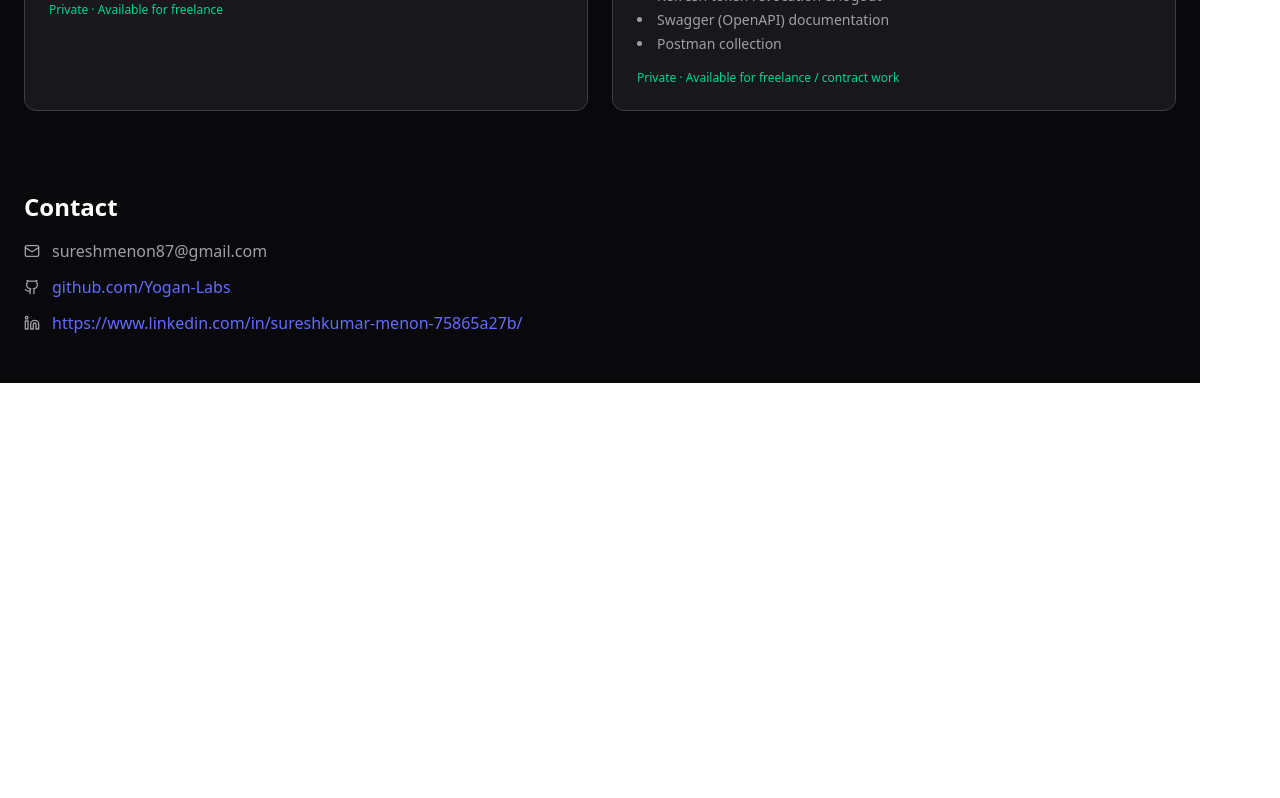
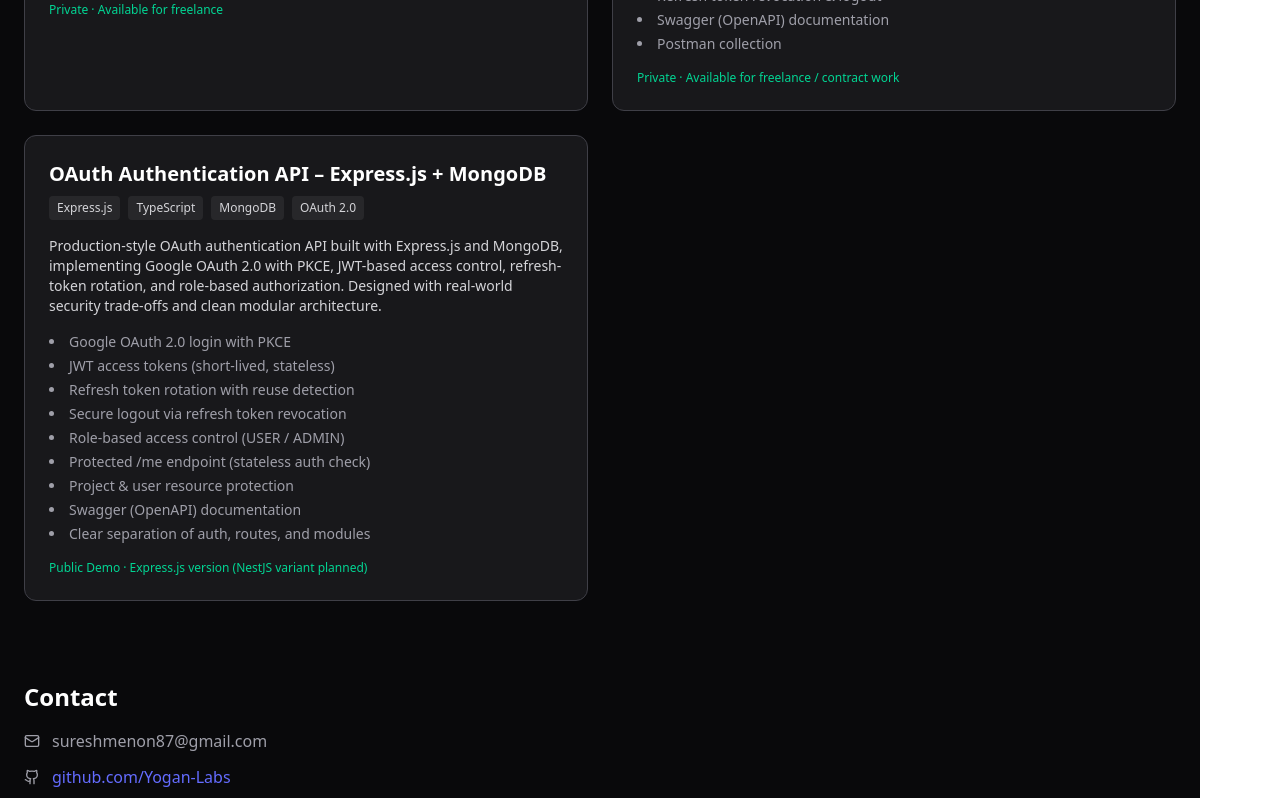
Before and after one commit to Yogan-Labs/yogan-labs-portfolio, a React (Vite) app: page / in a window 1280 px wide. Shown: the part 680-1478 px from the top of the page. Before the commit the page ends 1063 px from the top, so only its background shows below. Built offline with nearby package versions, Linux system fonts and the light colour scheme.

Commit message:
added new data

```diff
--- a/src/data/projects.ts
+++ b/src/data/projects.ts
@@ -16,7 +16,8 @@ export const projects = [
       "Swagger & Postman collection",
     ],
     status: "Private · Available for freelance",
-  },{
+  },
+  {
     id: "api-user-express",
     title: "API User – Auth & User Management (Express.js)",
     stack: ["Express.js", "TypeScript", "MongoDB"],
@@ -25,7 +26,7 @@ export const projects = [
       "Refresh Token Rotation",
       "RBAC",
       "Rate Limiting",
-    "Swagger"
+      "Swagger",
     ],
     description:
       "Production-ready user management and authentication API built with Express.js, featuring secure JWT auth, refresh-token rotation, role-based access, login auditing, password reset, and auth-aware rate limiting.",
@@ -38,9 +39,41 @@ export const projects = [
       "Auth-aware rate limiting (IP + user-based)",
       "Refresh token revocation & logout",
       "Swagger (OpenAPI) documentation",
-    "Postman collection"
+      "Postman collection",
     ],
     status: "Private · Available for freelance / contract work",
-}
-
+  },
+  {
+    id: "oauth-demo-expressjs-mongodb",
+    title: "OAuth Authentication API – Express.js + MongoDB",
+    stack: ["Express.js", "TypeScript", "MongoDB", "OAuth 2.0"],
+    badges: [
+      "OAuth 2.0 (Google)",
+      "JWT",
+      "Refresh Token Rotation",
+      "RBAC",
+      "Swagger",
+    ],
+    description:
+      "Production-style OAuth authentication API built with Express.js and MongoDB, implementing Google OAuth 2.0 with PKCE, JWT-based access control, refresh-token rotation, and role-based authorization. Designed with real-world security trade-offs and clean modular architecture.",
+    features: [
+      "Google OAuth 2.0 login with PKCE",
+      "JWT access tokens (short-lived, stateless)",
+      "Refresh token rotation with reuse detection",
+      "Secure logout via refresh token revocation",
+      "Role-based access control (USER / ADMIN)",
+      "Protected /me endpoint (stateless auth check)",
+      "Project & user resource protection",
+      "Swagger (OpenAPI) documentation",
+      "Clear separation of auth, routes, and modules",
+    ],
+    securityNotes: [
+      "Refresh tokens stored hashed in MongoDB",
+      "Refresh token reuse detection invalidates all sessions",
+      "CSRF protection via OAuth state parameter",
+      "PKCE enforced for OAuth authorization code flow",
+      "Access tokens intentionally not revoked on logout (industry-standard JWT behavior)",
+    ],
+    status: "Public Demo · Express.js version (NestJS variant planned)",
+  },
 ];
```
Lines whose indentation alone changed are shown as unchanged.
